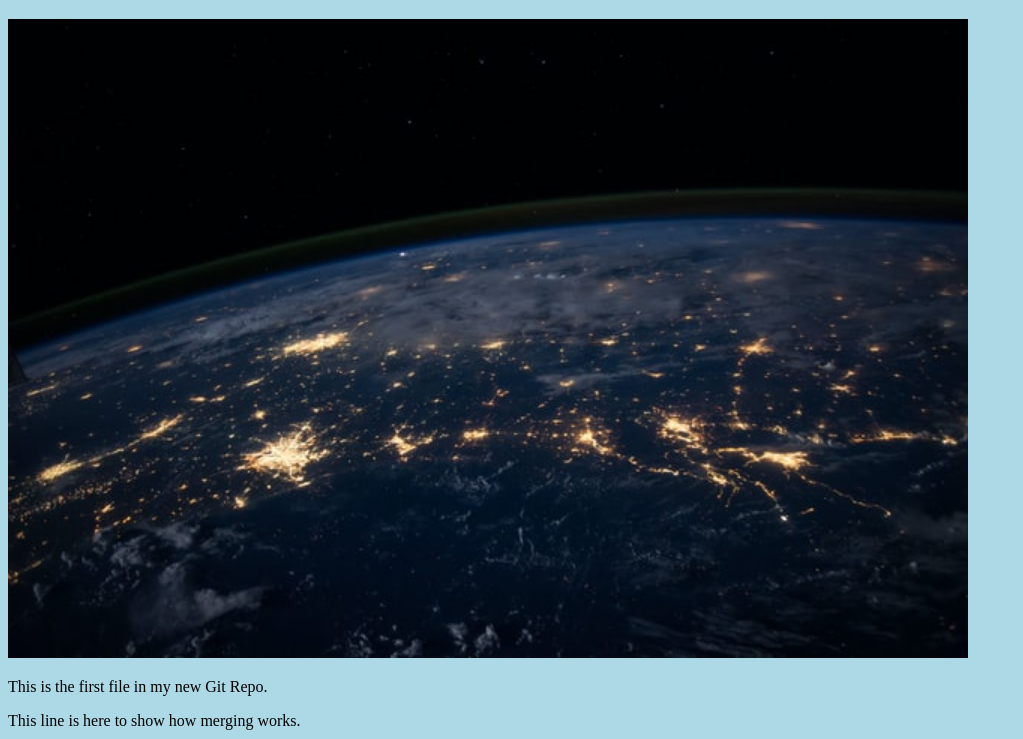
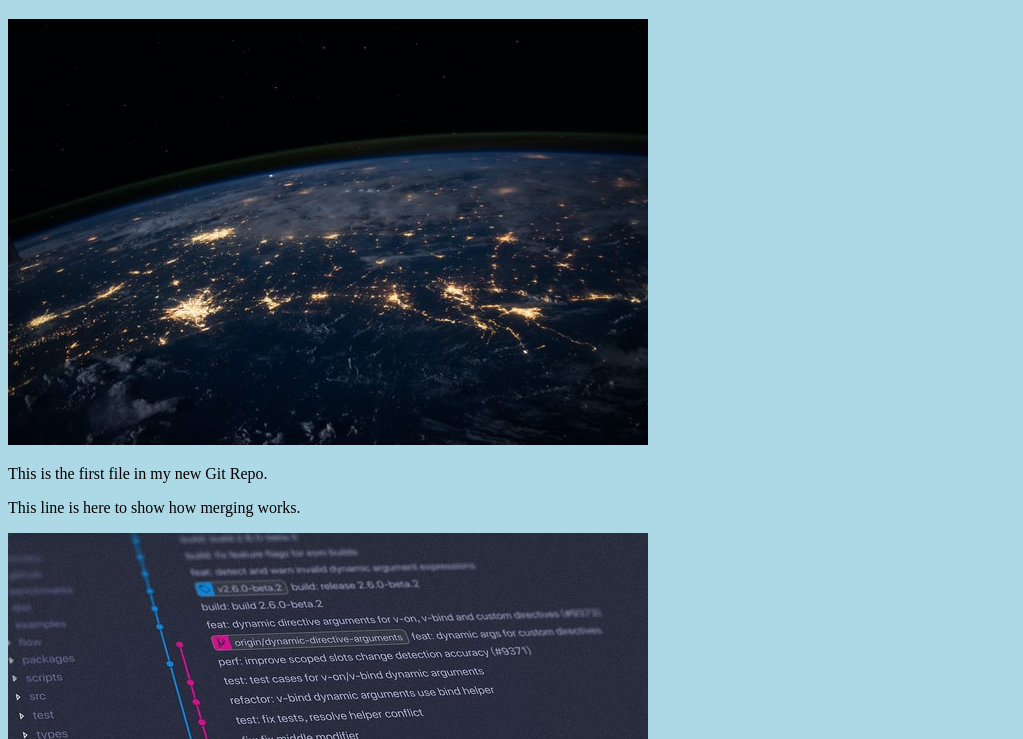
Before and after one commit to chaiyasut/hello-world, a plain HTML site: page index.html in a window 1280 px wide. Shown: the part 61-800 px from the top of the page, without its empty margins (0-1023 px from the left). Drawn offline with Linux system fonts and the light colour scheme.

Commit message:
Updated index.html. Resized image

```diff
--- a/index.html
+++ b/index.html
@@ -1,5 +1,6 @@
 <!DOCTYPE html>
 <html>
+
 <head>
   <title>Hello World!</title>
   <link rel="stylesheet" href="bluestyle.css" />
@@ -7,21 +8,10 @@
 
 <body>
   <h1>Hello world!</h1>
-    <div>
-      <img
-        src="img_hello_world.jpg"
-        alt="Hello World from Space"
-        style="width: 100%; max-width: 960px"
-      />
-    </div>
+  <div><img src="img_hello_world.jpg" alt="Hello World from Space" style="width: 100%; max-width: 640px" /></div>
   <p>This is the first file in my new Git Repo.</p>
   <p>This line is here to show how merging works.</p>
-    <div>
-      <img
-        src="img_hello_git.jpg"
-        alt="Hello Git"
-        style="width: 100%; max-width: 640px"
-      />
-    </div>
+  <div><img src="img_hello_git.jpg" alt="Hello Git" style="width: 100%; max-width: 640px" /></div>
 </body>
+
 </html>
```
Lines whose indentation alone changed are shown as unchanged.
